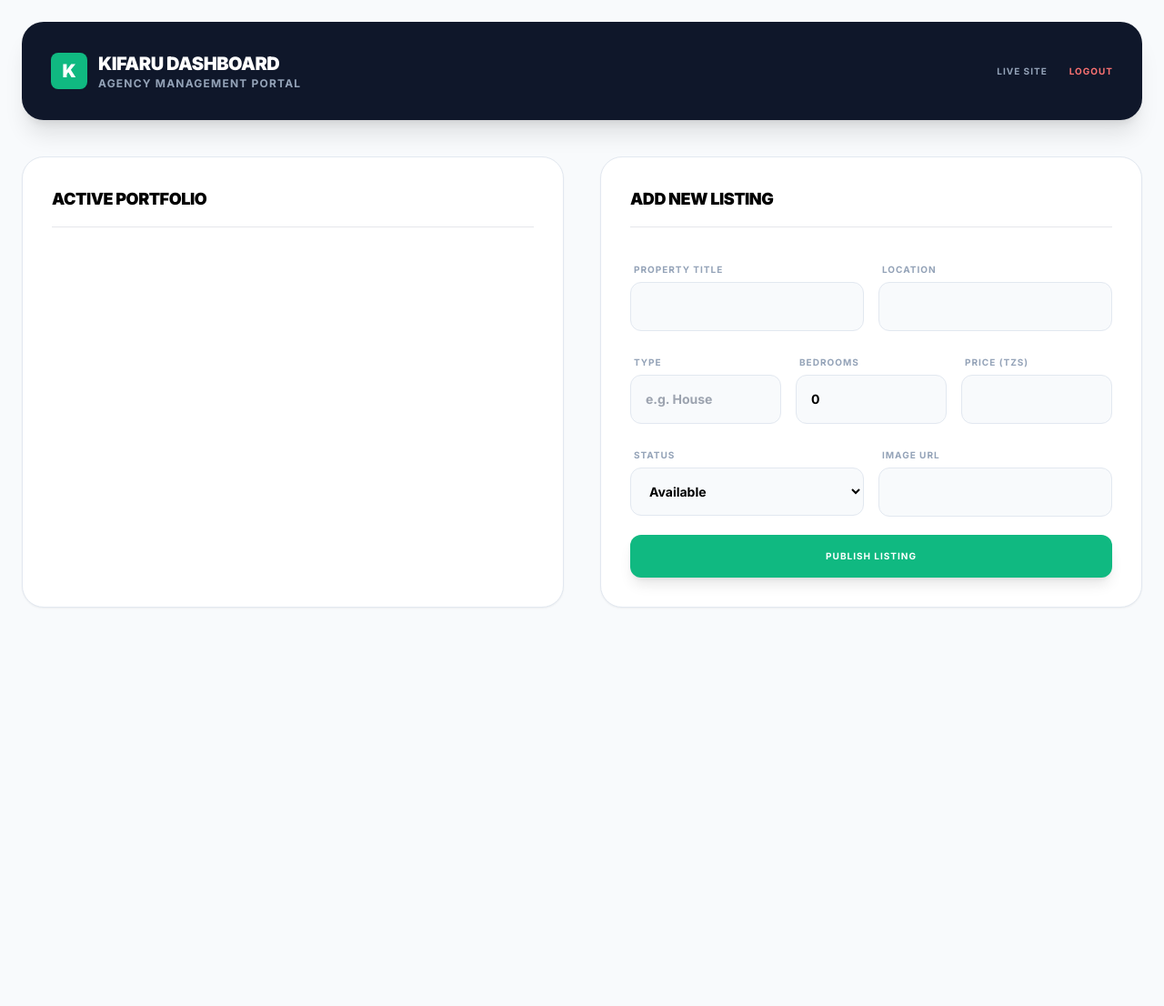
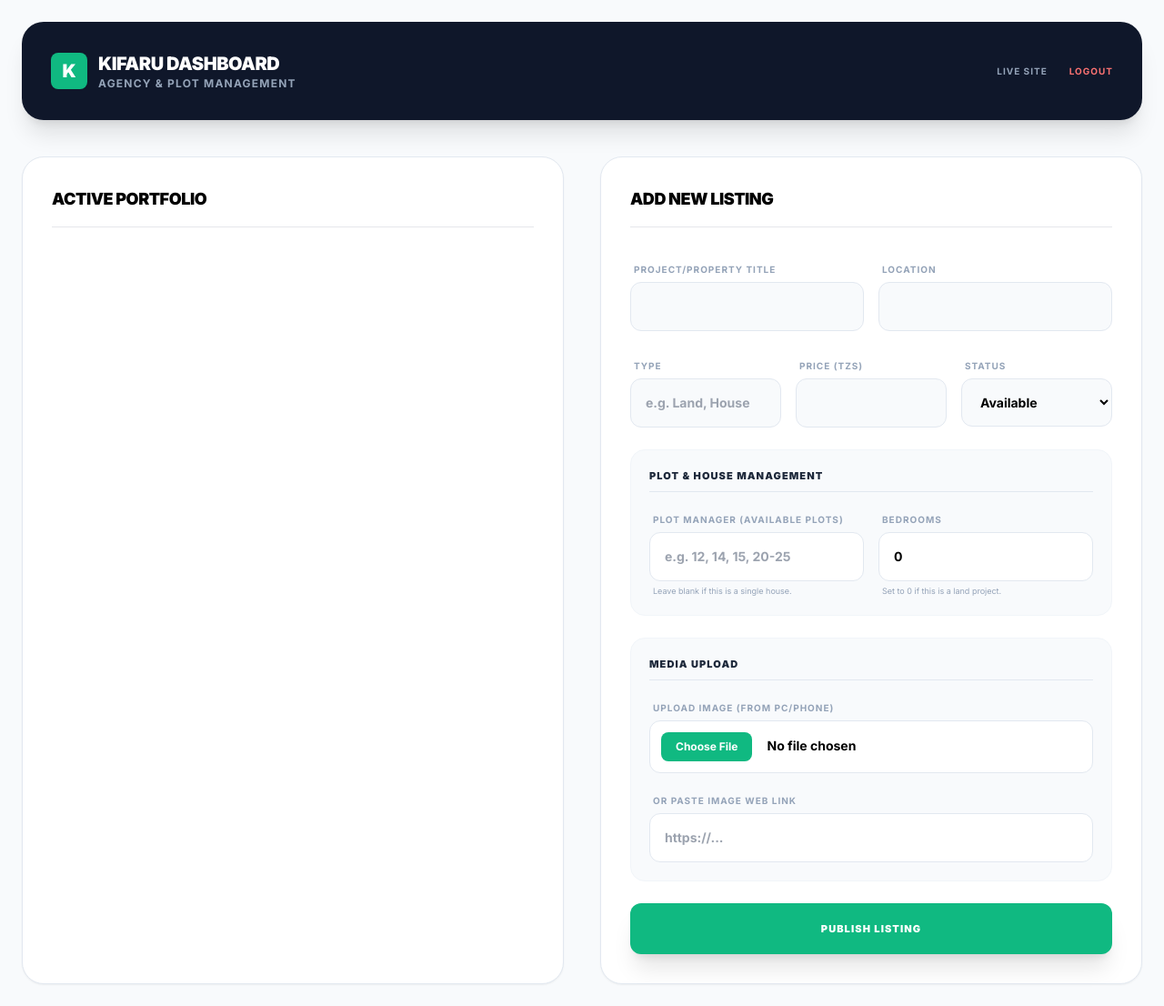
Before and after one commit to ngamilagaboniface-beep/Kifaru_real_estate, a Flask app: page /admin in a window 1280 px wide. Shown: the whole page at 91% size. Before the commit the page ends 668 px from the top, so only its background shows below. Run offline with Flask 3, Linux system fonts and the light colour scheme; a user stored in the database is signed in; some libraries are stand-ins or nearby versions.

Commit message:
Update admin.html

```diff
--- a/templates/admin.html
+++ b/templates/admin.html
@@ -2,7 +2,7 @@
 <html lang="en">
 <head>
     <meta charset="UTF-8">
-    <title>Kifaru | Management</title>
+    <title>Kifaru | Management Portal</title>
     <script src="https://cdn.tailwindcss.com"></script>
     <link href="https://fonts.googleapis.com/css2?family=Inter:wght@400;700;900&display=swap" rel="stylesheet">
     <style>body { font-family: 'Inter', sans-serif; } .text-kifaru-green { color: #10B981; }</style>
@@ -14,7 +14,7 @@
                 <div class="w-10 h-10 bg-[#10B981] rounded-lg flex items-center justify-center text-white font-black text-xl">K</div>
                 <div>
                     <h1 class="text-xl font-black uppercase tracking-tight">Kifaru Dashboard</h1>
-                    <p class="text-slate-400 text-xs font-bold uppercase tracking-widest">Agency Management Portal</p>
+                    <p class="text-slate-400 text-xs font-bold uppercase tracking-widest">Agency & Plot Management</p>
                 </div>
             </div>
             <div class="flex gap-6">
@@ -23,12 +23,14 @@
             </div>
         </div>
 
-        <div class="grid grid-cols-1 lg:grid-cols-2 gap-10">
+        <div class="grid grid-cols-1 xl:grid-cols-2 gap-10">
             <div class="bg-white p-8 rounded-3xl shadow-sm border border-slate-200">
                 <h2 class="text-lg font-black mb-8 border-b pb-4 uppercase tracking-tight">Active Portfolio</h2>
                 <div class="space-y-4">
                     {% for p in properties %}
                     <div class="p-6 bg-slate-50 rounded-2xl flex justify-between items-center border border-slate-100 hover:border-[#10B981] transition">
+                        <div class="flex gap-4 items-center">
+                            <img src="{{ p.image_url }}" alt="prop" class="w-16 h-16 object-cover rounded-xl border border-slate-200">
                             <div>
                                 <span class="text-[9px] font-bold uppercase px-3 py-1 rounded-md {{ 'bg-emerald-100 text-emerald-700' if p.status == 'Available' else 'bg-slate-200 text-slate-500' }} mb-2 inline-block tracking-widest">
                                     {{ p.status }}
@@ -36,14 +38,18 @@
                                 <p class="font-bold text-sm text-slate-900">{{ p.title }}</p>
                                 <p class="text-[10px] font-semibold text-slate-500 mt-1 flex gap-3">
                                     <span>📍 {{ p.location }}</span>
-                                <span>🛏️ {{ p.bedrooms }} Beds</span>
+                                    <span>{{ p.property_type }}</span>
                                     <span class="text-slate-800 font-bold">{{ "{:,.0f}".format(p.price) }} TZS</span>
                                 </p>
+                                {% if p.available_plots %}
+                                <p class="text-[9px] font-black text-[#10B981] uppercase tracking-widest mt-2 bg-emerald-50 inline-block px-2 py-1 rounded">Plots: {{ p.available_plots }}</p>
+                                {% endif %}
+                            </div>
                         </div>
                         <div class="flex gap-2">
-                            <button onclick="editProperty({{ p|tojson }})" class="bg-slate-200 text-slate-600 p-3 rounded-xl hover:bg-[#10B981] hover:text-white transition shadow-sm">✎</button>
+                            <button onclick="editProperty({{ p|tojson }})" class="bg-slate-200 text-slate-600 p-3 rounded-xl hover:bg-[#10B981] hover:text-white transition shadow-sm" title="Edit">✎</button>
                             <form action="/admin/delete/{{ p.id }}" method="POST">
-                                <button class="bg-red-50 text-red-500 p-3 rounded-xl hover:bg-red-500 hover:text-white transition shadow-sm">🗑</button>
+                                <button class="bg-red-50 text-red-500 p-3 rounded-xl hover:bg-red-500 hover:text-white transition shadow-sm" title="Delete">🗑</button>
                             </form>
                         </div>
                     </div>
@@ -53,12 +59,13 @@
 
             <div id="form-container" class="bg-white p-8 rounded-3xl shadow-sm border border-slate-200 h-fit sticky top-6">
                 <h2 id="form-title" class="text-lg font-black mb-8 border-b pb-4 uppercase tracking-tight">Add New Listing</h2>
-                <form action="/admin/save" method="POST" class="space-y-5">
+
+                <form action="/admin/save" method="POST" enctype="multipart/form-data" class="space-y-6">
                     <input type="hidden" name="property_id" id="property_id">
 
                     <div class="grid grid-cols-2 gap-4">
                         <div>
-                            <label class="text-[10px] font-bold uppercase text-slate-400 tracking-widest ml-1">Property Title</label>
+                            <label class="text-[10px] font-bold uppercase text-slate-400 tracking-widest ml-1">Project/Property Title</label>
                             <input type="text" name="title" id="title" required class="w-full p-4 mt-1 bg-slate-50 rounded-xl border border-slate-200 outline-none text-sm font-semibold focus:border-[#10B981]">
                         </div>
                         <div>
@@ -70,19 +77,12 @@
                     <div class="grid grid-cols-3 gap-4">
                         <div>
                             <label class="text-[10px] font-bold uppercase text-slate-400 tracking-widest ml-1">Type</label>
-                            <input type="text" name="type" id="type" placeholder="e.g. House" required class="w-full p-4 mt-1 bg-slate-50 rounded-xl border border-slate-200 outline-none text-sm font-semibold focus:border-[#10B981]">
-                        </div>
-                        <div>
-                            <label class="text-[10px] font-bold uppercase text-slate-400 tracking-widest ml-1">Bedrooms</label>
-                            <input type="number" name="bedrooms" id="bedrooms" placeholder="0 if plot" value="0" required class="w-full p-4 mt-1 bg-slate-50 rounded-xl border border-slate-200 outline-none text-sm font-semibold focus:border-[#10B981]">
+                            <input type="text" name="type" id="type" placeholder="e.g. Land, House" required class="w-full p-4 mt-1 bg-slate-50 rounded-xl border border-slate-200 outline-none text-sm font-semibold focus:border-[#10B981]">
                         </div>
                         <div>
                             <label class="text-[10px] font-bold uppercase text-slate-400 tracking-widest ml-1">Price (TZS)</label>
                             <input type="number" name="price" id="price" required class="w-full p-4 mt-1 bg-slate-50 rounded-xl border border-slate-200 outline-none text-sm font-semibold focus:border-[#10B981]">
                         </div>
-                    </div>
-
-                    <div class="grid grid-cols-2 gap-4">
                         <div>
                             <label class="text-[10px] font-bold uppercase text-slate-400 tracking-widest ml-1">Status</label>
                             <select name="status" id="status" class="w-full p-4 mt-1 bg-slate-50 rounded-xl border border-slate-200 outline-none text-sm font-semibold focus:border-[#10B981]">
@@ -90,13 +90,39 @@
                                 <option value="Sold">Sold</option>
                             </select>
                         </div>
+                    </div>
+
+                    <div class="bg-slate-50 p-5 rounded-2xl border border-slate-100">
+                        <h3 class="text-[11px] font-black uppercase tracking-widest text-slate-800 mb-4 border-b border-slate-200 pb-2">Plot & House Management</h3>
+                        <div class="grid grid-cols-2 gap-4">
                             <div>
-                            <label class="text-[10px] font-bold uppercase text-slate-400 tracking-widest ml-1">Image URL</label>
-                            <input type="text" name="image_url" id="image_url" required class="w-full p-4 mt-1 bg-slate-50 rounded-xl border border-slate-200 outline-none text-sm font-semibold focus:border-[#10B981]">
+                                <label class="text-[10px] font-bold uppercase text-slate-400 tracking-widest ml-1">Plot Manager (Available Plots)</label>
+                                <input type="text" name="available_plots" id="available_plots" placeholder="e.g. 12, 14, 15, 20-25" class="w-full p-4 mt-1 bg-white rounded-xl border border-slate-200 outline-none text-sm font-semibold focus:border-[#10B981]">
+                                <p class="text-[9px] text-slate-400 mt-1 ml-1">Leave blank if this is a single house.</p>
+                            </div>
+                            <div>
+                                <label class="text-[10px] font-bold uppercase text-slate-400 tracking-widest ml-1">Bedrooms</label>
+                                <input type="number" name="bedrooms" id="bedrooms" value="0" class="w-full p-4 mt-1 bg-white rounded-xl border border-slate-200 outline-none text-sm font-semibold focus:border-[#10B981]">
+                                <p class="text-[9px] text-slate-400 mt-1 ml-1">Set to 0 if this is a land project.</p>
+                            </div>
                         </div>
                     </div>
 
-                    <button id="submit-btn" class="w-full bg-[#10B981] text-white py-4 rounded-xl font-bold uppercase text-[10px] tracking-widest hover:bg-emerald-600 shadow-lg transition mt-4">Publish Listing</button>
+                    <div class="bg-slate-50 p-5 rounded-2xl border border-slate-100">
+                        <h3 class="text-[11px] font-black uppercase tracking-widest text-slate-800 mb-4 border-b border-slate-200 pb-2">Media Upload</h3>
+
+                        <div class="mb-4">
+                            <label class="text-[10px] font-bold uppercase text-slate-400 tracking-widest ml-1">Upload Image (from PC/Phone)</label>
+                            <input type="file" name="image_file" accept="image/*" class="w-full p-3 mt-1 bg-white rounded-xl border border-slate-200 outline-none text-sm font-semibold file:mr-4 file:py-2 file:px-4 file:rounded-lg file:border-0 file:text-xs file:font-bold file:bg-[#10B981] file:text-white hover:file:bg-emerald-600 transition">
+                        </div>
+
+                        <div>
+                            <label class="text-[10px] font-bold uppercase text-slate-400 tracking-widest ml-1">OR Paste Image Web Link</label>
+                            <input type="text" name="image_url" id="image_url" placeholder="https://..." class="w-full p-4 mt-1 bg-white rounded-xl border border-slate-200 outline-none text-sm font-semibold focus:border-[#10B981]">
+                        </div>
+                    </div>
+
+                    <button id="submit-btn" class="w-full bg-[#10B981] text-white py-5 rounded-xl font-black uppercase text-[11px] tracking-widest hover:bg-emerald-600 shadow-xl transition mt-4">Publish Listing</button>
                     <button type="button" id="cancel-btn" onclick="resetForm()" class="hidden w-full text-slate-400 font-bold uppercase tracking-widest text-[9px] mt-3 hover:text-slate-600">Cancel Edit</button>
                 </form>
             </div>
@@ -114,8 +140,11 @@
             document.getElementById('location').value = p.location;
             document.getElementById('type').value = p.property_type;
             document.getElementById('bedrooms').value = p.bedrooms;
+            document.getElementById('available_plots').value = p.available_plots || "";
             document.getElementById('price').value = p.price;
             document.getElementById('status').value = p.status;
+
+            // We only show the URL in the text box. If they want to upload a new file, they just select one.
             document.getElementById('image_url').value = p.image_url;
 
             window.scrollTo({ top: document.getElementById('form-container').offsetTop - 50, behavior: 'smooth' });
```
Lines whose indentation alone changed are shown as unchanged.
